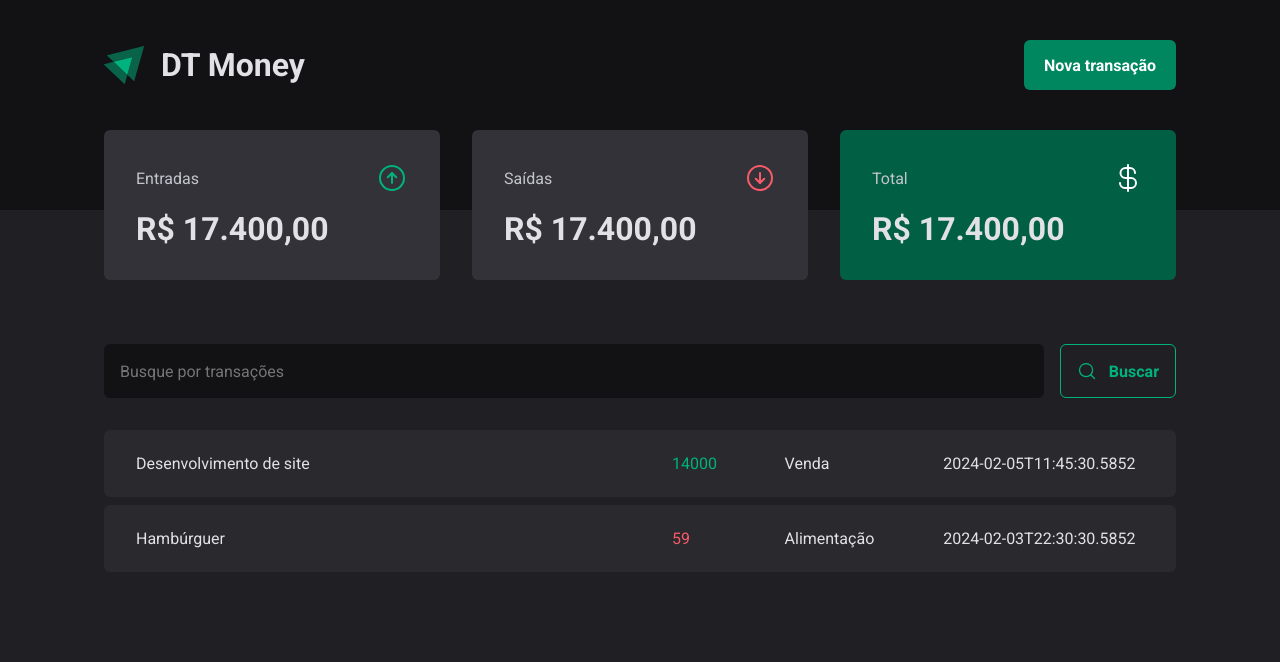
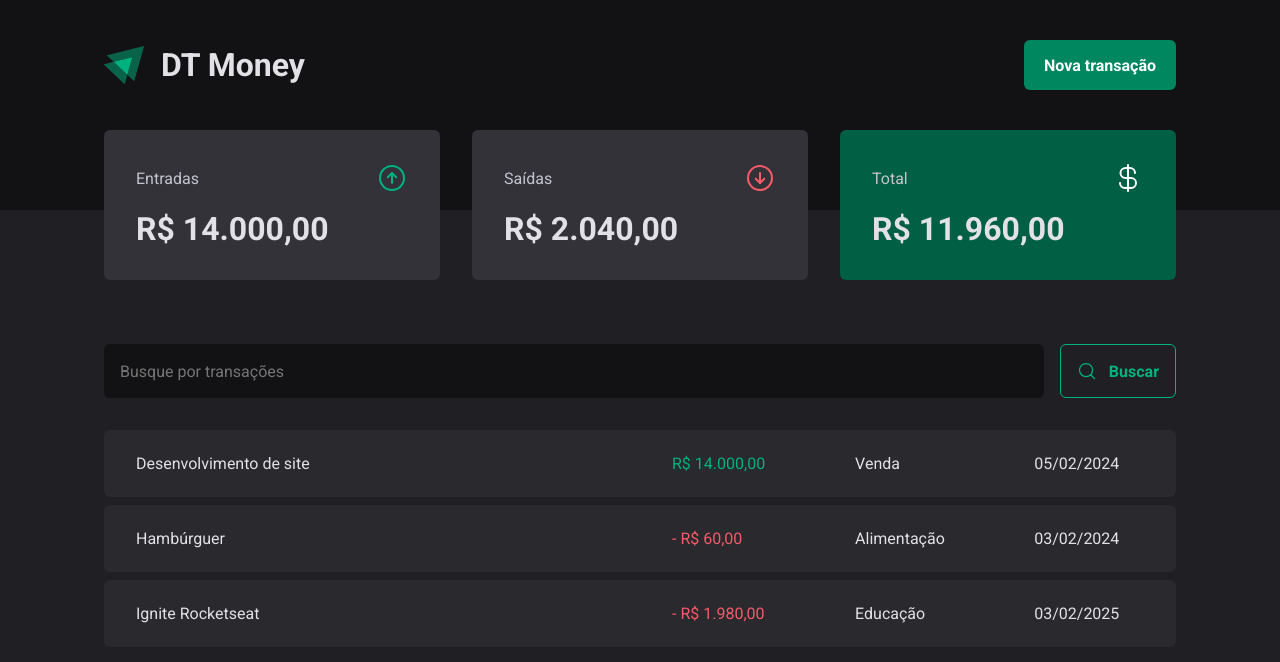
Before and after one commit to joaocruzzq/dt-money, a React (Vite) app: page / in a window 1280 px wide. Shown: the top 662 px of the page. Built offline with nearby package versions, Linux system fonts and the light colour scheme; data requests are answered from the project's data file.

Commit message:
calculando e formatando resumo de transaçoes

```diff
--- a/server.json
+++ b/server.json
@@ -14,8 +14,17 @@
          "description": "Hambúrguer",
          "type": "outcome",
          "category": "Alimentação",
-         "price": 59.00,
+         "price": 60.00,
          "createdAt": "2024-02-03T22:30:30.5852"
+      },
+
+      {
+         "id": 3,
+         "description": "Ignite Rocketseat",
+         "type": "outcome",
+         "category": "Educação",
+         "price": 1980.00,
+         "createdAt": "2025-02-03T22:30:30.5852"
       }
    ]
 }
--- a/src/components/summary/index.tsx
+++ b/src/components/summary/index.tsx
@@ -4,9 +4,27 @@
 
 import { useContext } from "react";
 import { TransactionsContext } from "../../contexts/transactions-context";
+import { priceFormatter } from "../../utils/formatter";
 
 export function Summary() {
    const { transactions } = useContext(TransactionsContext)
+
+   const summary = transactions.reduce(
+      (acc, transaction) => {
+         if (transaction.type === "income") {
+            acc.income += transaction.price
+            acc.total += transaction.price
+         }
+
+         else {
+            acc.outcome += transaction.price
+            acc.total -= transaction.price
+         }
+
+         return acc
+      },
+
+      { income: 0, outcome: 0, total: 0 })
 
    return (
       <SummaryContainer>
@@ -16,7 +34,7 @@
                <ArrowCircleUp size={32} color="#00b37e" />
             </header>
 
-            <strong>R$ 17.400,00</strong>
+            <strong>{priceFormatter.format(summary.income)}</strong>
          </SummaryCard>
 
          <SummaryCard>
@@ -25,7 +43,7 @@
                <ArrowCircleDown size={32} color="#f75a68" />
             </header>
 
-            <strong>R$ 17.400,00</strong>
+            <strong>{priceFormatter.format(summary.outcome)}</strong>
          </SummaryCard>
 
          <SummaryCard variant="green">
@@ -34,7 +52,7 @@
                <CurrencyDollar size={32} color="#fff" />
             </header>
 
-            <strong>R$ 17.400,00</strong>
+            <strong>{priceFormatter.format(summary.total)}</strong>
          </SummaryCard>
       </SummaryContainer>
    )
--- a/src/pages/transactions/index.tsx
+++ b/src/pages/transactions/index.tsx
@@ -6,6 +6,7 @@
 
 import { useContext } from "react";
 import { TransactionsContext } from "../../contexts/transactions-context";
+import { dateFormatter, priceFormatter } from "../../utils/formatter";
 
 export function Transactions() {
    const { transactions } = useContext(TransactionsContext)
@@ -27,11 +28,12 @@
                            <td width="50%">{transaction.description}</td>
                            <td>
                               <PriceHighlight variant={transaction.type}>
-                                 {transaction.price}
+                                 {transaction.type === "outcome" && "- "}
+                                 {priceFormatter.format(transaction.price)}
                               </PriceHighlight>
                            </td>
                            <td>{transaction.category}</td>
-                           <td>{transaction.createdAt}</td>
+                           <td>{dateFormatter.format(new Date(transaction.createdAt))}</td>
                         </tr>
                      )
                   })}
--- /dev/null
+++ b/src/utils/formatter.ts
@@ -0,0 +1,6 @@
+export const dateFormatter = new Intl.DateTimeFormat("pt-BR")
+
+export const priceFormatter = new Intl.NumberFormat("pt-BR", {
+   style: "currency",
+   currency: "BRL"
+})
```
